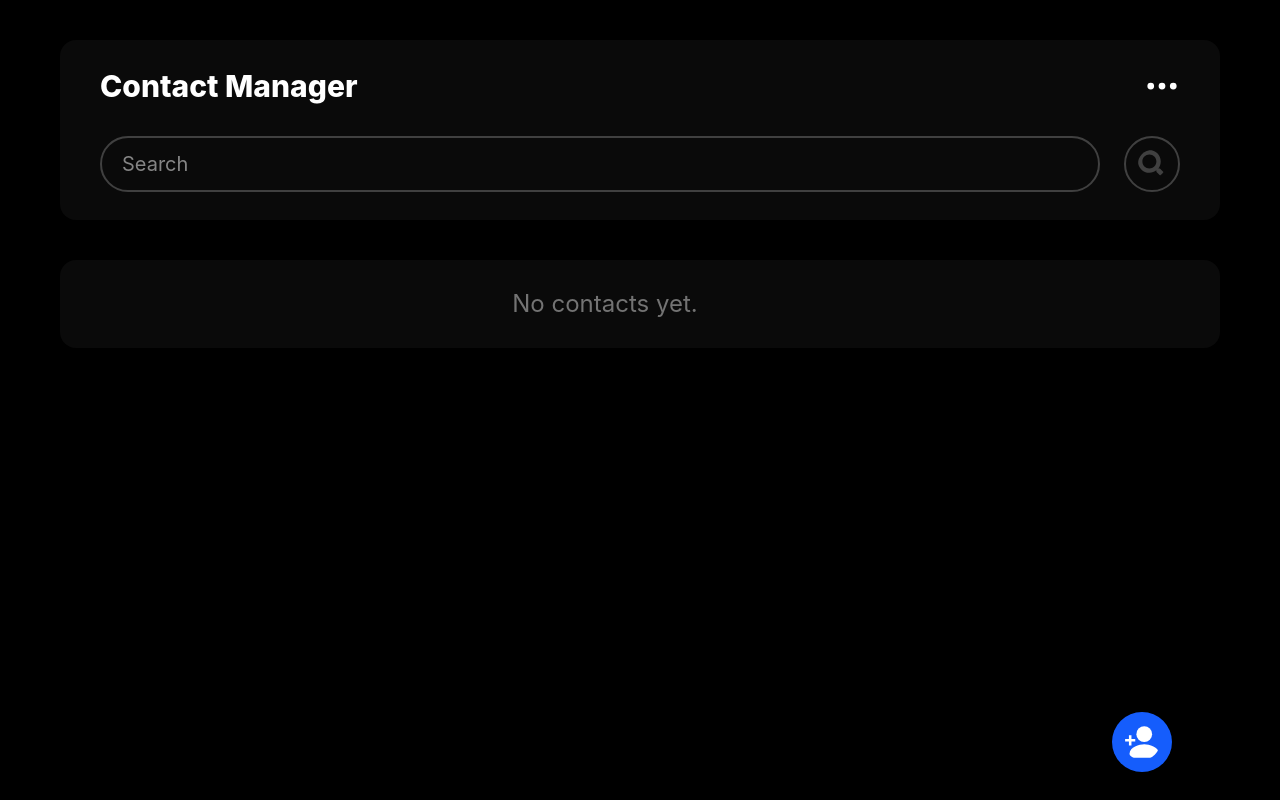
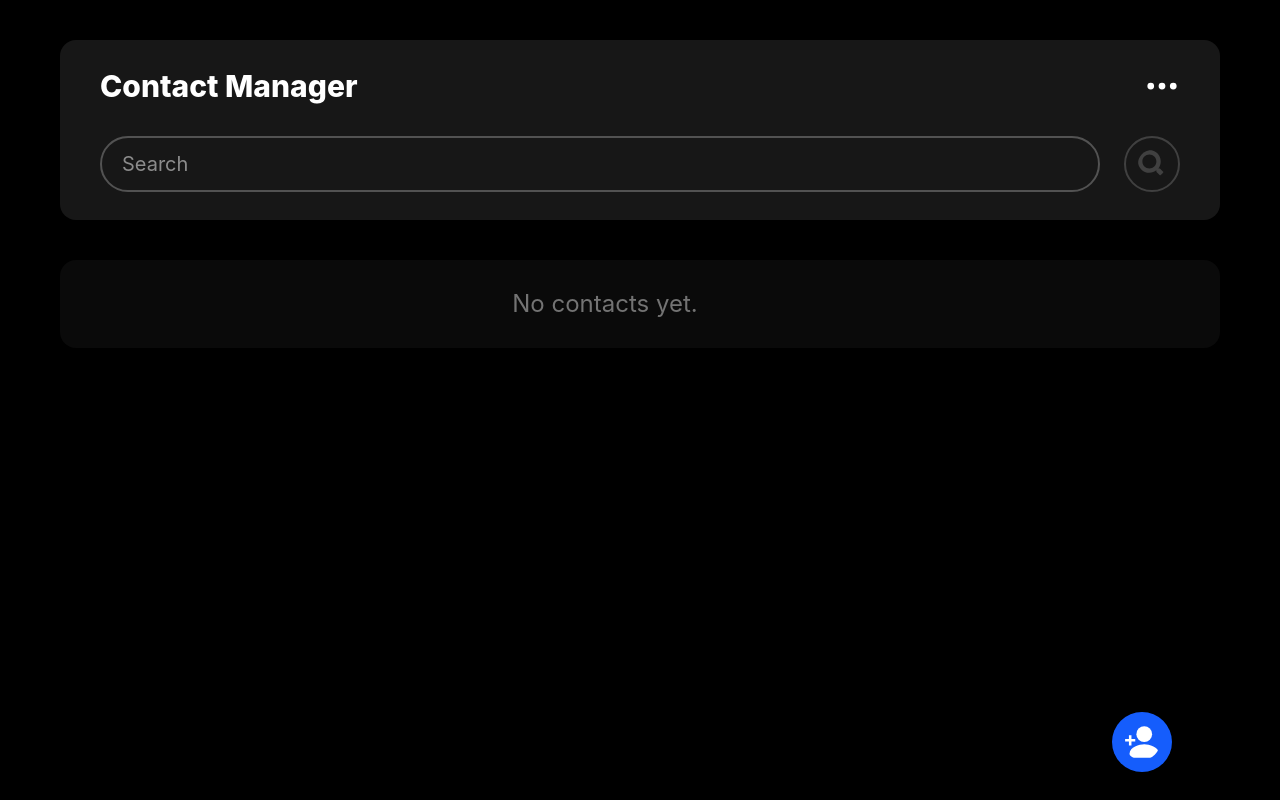
Before and after one commit to muhammedbayan/Contact-Manager, a React (Vite) app in the folder front-end/: page / in a window 1280 px wide. Built offline with nearby package versions, Linux system fonts and the light colour scheme.

Commit message:
UI enhanced

```diff
--- a/front-end/src/Components/SearchBar.jsx
+++ b/front-end/src/Components/SearchBar.jsx
@@ -5,15 +5,15 @@ import { BsThreeDots } from "react-icons/bs";
 export const SearchBar = ({ setSearchTerm , visible }) => {
   const [searchInput,setSearchInput] = useState("");
   return (
-    <div className= {`bg-neutral-950 w-full rounded-2xl px-4 py-4 md:py-7 md:px-10 transition-all duration-1000 ease-in ${visible ? "opacity-100 translate-y-0" : "opacity-0 translate-y-7"} `}>
+    <div className= {`bg-neutral-900  w-full rounded-2xl px-4 py-4 md:py-7 md:px-10 transition-all duration-1000 ease-in ${visible ? "opacity-100 translate-y-0" : "opacity-0 translate-y-7"} `}>
       <div className='flex items-center justify-between'>
         <h1 className='text-white text-2xl sm:text-3xl font-sans font-extrabold'>Contact Manager</h1>
         <BsThreeDots className='text-white text-2xl md:text-4xl cursor-pointer'/>
       </div>
         <div className='mt-5 sm:mt-8 w-full flex items-center'>
-            <input onChange={(e)=>setSearchInput(e.target.value)} value={searchInput} className='w-full sm:flex-1 bg-neutral-950 border-2 border-neutral-700 rounded-full text-white py-2 px-4 sm:py-3 sm:px-5 md:text-xl' placeholder='Search' type="text"/>
+            <input onChange={(e)=>setSearchInput(e.target.value)} value={searchInput} className='w-full sm:flex-1 bg-neutral-900 border-2 border-neutral-600 rounded-full text-white py-2 px-4 sm:py-3 sm:px-5 md:text-xl' placeholder='Search' type="text"/>
             {searchInput && <div onClick={()=>{setSearchTerm("");setSearchInput("")}} className='text-3xl absolute text-white top-36 cursor-pointer right-50'>×</div>}
-            <FaSearch onClick={()=>setSearchTerm(searchInput)} className='text-neutral-700 border-2 rounded-full w-13 h-13 md:w-14 md:h-14 p-3 md:p-3 ml-3 sm:ml-6 cursor-pointer hover:text-white transition duration-200 ease-in-out'/>
+            <FaSearch onClick={()=>setSearchTerm(searchInput)} className='text-neutral-700 border-2 rounded-full w-13 h-13 md:w-14 md:h-14 p-3 md:p-3 ml-3 sm:ml-6 cursor-pointer  transition duration-200 ease-in-out hover:text-white active:text-white'/>
         </div>
     </div>
   )
```
